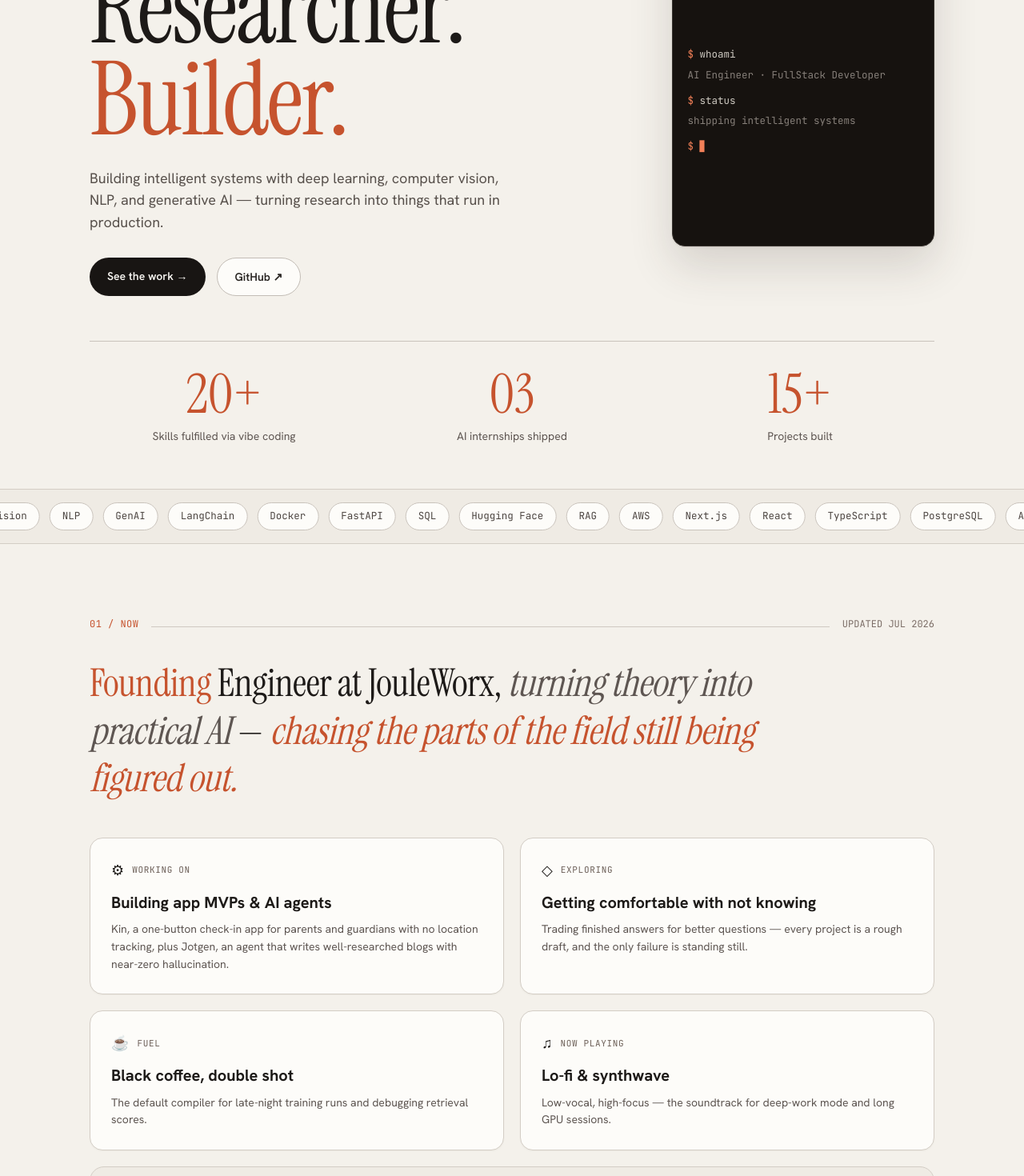
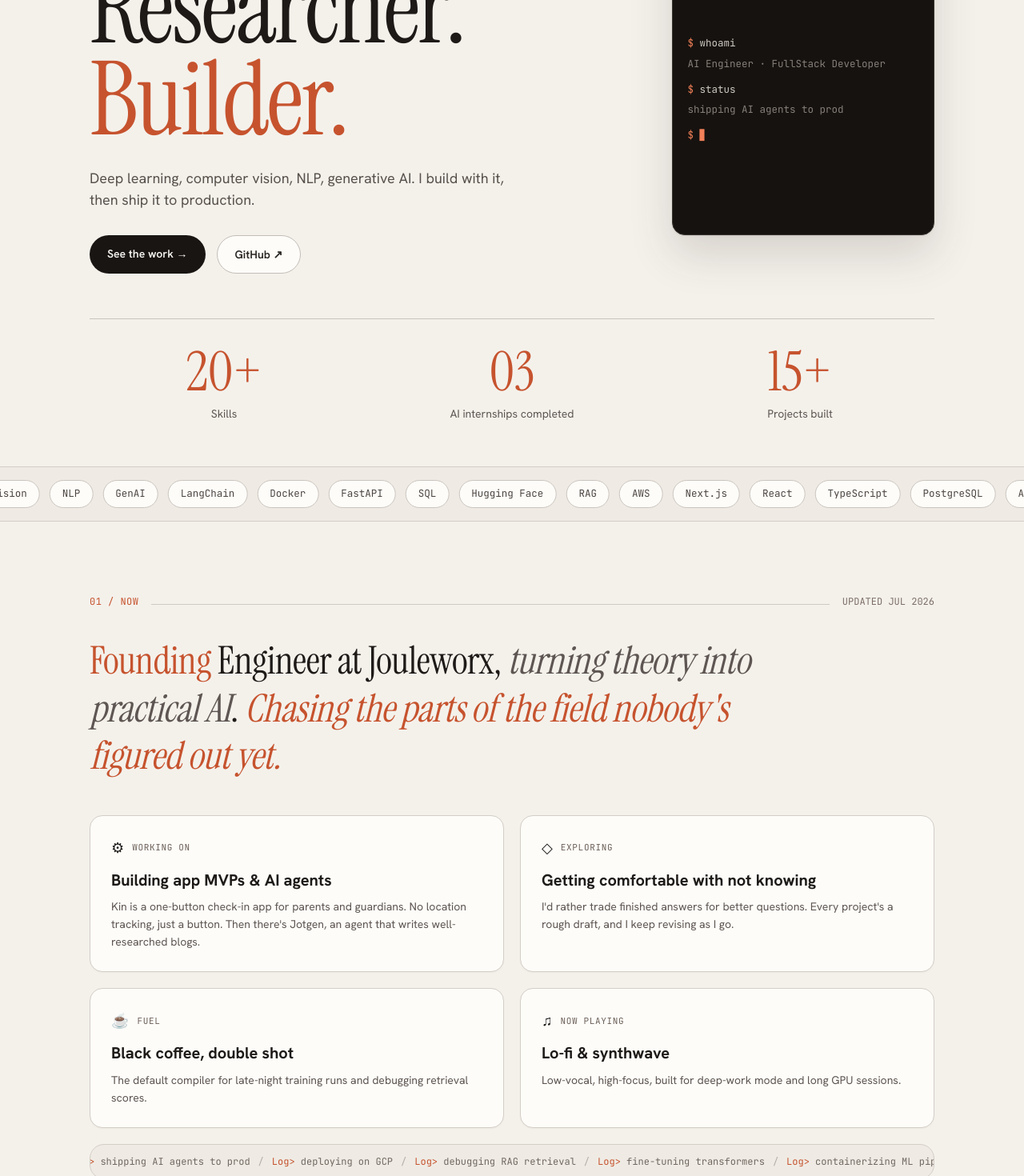
Before and after one commit to BEASTBOYJAY/Portfolio-Website, a Next.js app: page / in a window 1280 px wide. Shown: the part 380-1850 px from the top of the page at 80% size. Built offline with nearby package versions, Linux system fonts and the light colour scheme.

Commit message:
MOD: content changes

```diff
--- a/src/app/page.tsx
+++ b/src/app/page.tsx
@@ -50,8 +50,8 @@ const log = [
 const logDoubled = [...log, ...log];
 
 const stats = [
-  { target: 20, suffix: "+", pad: false, label: "Skills fulfilled via vibe coding" },
-  { target: 3, suffix: "", pad: true, label: "AI internships shipped" },
+  { target: 20, suffix: "+", pad: false, label: "Skills" },
+  { target: 3, suffix: "", pad: true, label: "AI internships completed" },
   { target: 15, suffix: "+", pad: false, label: "Projects built" },
 ];
 
@@ -60,13 +60,13 @@ const nowCards = [
     icon: "⚙",
     tag: "Working on",
     title: "Building app MVPs & AI agents",
-    body: "Kin, a one-button check-in app for parents and guardians with no location tracking, plus Jotgen, an agent that writes well-researched blogs with near-zero hallucination.",
+    body: "Kin is a one-button check-in app for parents and guardians. No location tracking, just a button. Then there's Jotgen, an agent that writes well-researched blogs.",
   },
   {
     icon: "◇",
     tag: "Exploring",
     title: "Getting comfortable with not knowing",
-    body: "Trading finished answers for better questions — every project is a rough draft, and the only failure is standing still.",
+    body: "I'd rather trade finished answers for better questions. Every project's a rough draft, and I keep revising as I go.",
   },
   {
     icon: "☕",
@@ -78,7 +78,7 @@ const nowCards = [
     icon: "♫",
     tag: "Now playing",
     title: "Lo-fi & synthwave",
-    body: "Low-vocal, high-focus — the soundtrack for deep-work mode and long GPU sessions.",
+    body: "Low-vocal, high-focus, built for deep-work mode and long GPU sessions.",
   },
 ];
 
@@ -89,7 +89,7 @@ const projects = [
     name: "Local RAG System",
     image: "/local_rag.png",
     link: "https://github.com/BEASTBOYJAY/Local_RAG",
-    desc: "A fully local RAG pipeline that processes PDFs, builds embeddings, and returns context-aware answers via semantic search.",
+    desc: "A RAG pipeline that processes PDFs and builds embeddings locally, then hands off to Groq for fast inference.",
     tags: ["Python", "Groq", "LLM"],
   },
   {
@@ -98,7 +98,7 @@ const projects = [
     name: "GPT Language Model",
     image: "/gpt_language_model.png",
     link: "https://github.com/BEASTBOYJAY/GPT-dev",
-    desc: "A GPT-style language model in PyTorch — multi-head attention, character tokenization, and GPU-accelerated training from scratch.",
+    desc: "A GPT-style language model in PyTorch, built from scratch: multi-head attention, character tokenization, GPU-accelerated training.",
     tags: ["Python", "PyTorch", "LLM"],
   },
   {
@@ -107,26 +107,34 @@ const projects = [
     name: "Car Racing Reinforcement Learning",
     image: "/car_rl.png",
     link: "https://github.com/BEASTBOYJAY/Car_RL",
-    desc: "A self-driving racer trained with PPO — lidar-based perception, custom physics, and reward shaping, racing head-to-head against a human player.",
+    desc: "A self-driving racer trained with PPO. It races head-to-head against a human player, using lidar-based perception, custom physics, and reward shaping.",
     tags: ["Python", "PPO", "Reinforcement Learning"],
   },
 ];
 
 const experience = [
   {
-    dates: "JAN 2026 — JUL 2026",
+    dates: "JUL 2026 - PRESENT",
+    company: "Jouleworx",
+    companyUrl: "https://jouleworx.com/",
+    role: "Founding Engineer",
+    points: [
+      "Building the company's first product MVP, gearing up for public launch.",
+    ],
+  },
+  {
+    dates: "JAN 2026 - JUL 2026",
     company: "Jouleworx",
     companyUrl: "https://jouleworx.com/",
     role: "Tech Generalist Intern",
     points: [
-      "Architected and deployed autonomous AI agents, integrating LLMs into production on high-performance infrastructure.",
-      "Built and maintained scalable Next.js web apps, bridging complex backends with responsive frontends.",
-      "Designed secure, cost-optimized cloud environments and CI/CD pipelines for containerized GCP deployments.",
-      "Currently building the company's first product MVP, gearing up for public launch.",
+      "Built and deployed AI agents backed by LLMs, running in production.",
+      "Built and maintained Next.js web apps, covering frontend and backend.",
+      "Set up CI/CD pipelines and GCP infrastructure for containerized deployments.",
     ],
   },
   {
-    dates: "MAY 2025 — OCT 2025",
+    dates: "MAY 2025 - OCT 2025",
     company: "Magure Inc.",
     companyUrl: "https://www.magureinc.com/",
     role: "AI Research Intern",
@@ -137,12 +145,12 @@ const experience = [
     ],
   },
   {
-    dates: "JUL 2024 — DEC 2024",
+    dates: "JUL 2024 - DEC 2024",
     company: "Wyr.ai",
     role: "AI Engineer Intern",
     points: [
       "Trained deep learning models for real-time object detection.",
-      "Automated data workflows and built scalable APIs.",
+      "Automated data workflows and built APIs.",
       "Researched autoencoders for feature extraction.",
     ],
   },
@@ -196,11 +204,11 @@ const terminalCommands: TerminalCommands = {
   whoami: () => ["AI Engineer · FullStack Developer"],
   age: () => [`${computeAge()} years old`],
   about: () => [
-    "Building intelligent systems with deep learning, computer vision, NLP, and generative AI —",
-    "turning research into things that run in production.",
+    "Deep learning, computer vision, NLP, generative AI.",
+    "I build with it, then ship it to production.",
   ],
-  status: () => ["shipping intelligent systems"],
-  help: () => ["Available commands:", ...commandMeta.map((c) => `${c.name.padEnd(12)}— ${c.hint}`)],
+  status: () => ["shipping AI agents to prod"],
+  help: () => ["Available commands:", ...commandMeta.map((c) => `${c.name.padEnd(12)}- ${c.hint}`)],
   skills: () => skills.flatMap((g) => [`${g.group}:`, `  ${g.items.join(", ")}`]),
   projects: () => projects.flatMap((p) => [`${p.name} (${p.year})`, `  ${p.desc}`]),
   experience: () => experience.map((e) => `${e.role} @ ${e.company} (${e.dates})`),
@@ -209,7 +217,7 @@ const terminalCommands: TerminalCommands = {
   stack: () => [tech.join(" · ")],
   sudo: () => ["Permission denied: nice try.", "This incident will be reported to /dev/null."],
   date: () => [new Date().toLocaleString()],
-  banner: () => ["Welcome to jay@sinha — type 'help' to see available commands."],
+  banner: () => ["Welcome to jay@sinha. Type 'help' to see available commands."],
 };
 
 const bentoSpan: Record<SkillSize, string> = {
@@ -334,7 +342,7 @@ function HeroSection() {
         className="inline-flex items-center gap-2.5 px-[14px] py-[7px] font-mono text-xs tracking-[0.04em] uppercase text-[oklch(0.50_0.02_50)]"
       >
         <span className="w-2 h-2 rounded-full bg-accent animate-pulse-dot" />
-        Currently Founding Engineer @ Jouleworx — open to interesting problems
+        Currently Founding Engineer @ Jouleworx, and open to interesting problems.
       </motion.div>
 
       <div className="grid grid-cols-1 md:grid-cols-[1.35fr_0.65fr] gap-12 items-center mt-7">
@@ -372,8 +380,8 @@ function HeroSection() {
             transition={{ duration: 0.6, ease: "easeOut", delay: 0.35 }}
             className="mt-[26px] max-w-[520px] text-lg leading-[1.55] text-[oklch(0.44_0.012_55)]"
           >
-            Building intelligent systems with deep learning, computer vision, NLP, and generative AI — turning
-            research into things that run in production.
+            Deep learning, computer vision, NLP, generative AI. I build with it, then ship it to
+            production.
           </motion.p>
 
           <motion.div
@@ -420,7 +428,7 @@ function HeroSection() {
                   <div>
                     <span className="text-[oklch(0.72_0.15_40)]">$</span> status
                   </div>
-                  <div className="text-[oklch(0.60_0.012_60)] mb-1.5">shipping intelligent systems</div>
+                  <div className="text-[oklch(0.60_0.012_60)] mb-1.5">shipping AI agents to prod</div>
                 </>
               }
             />
@@ -474,9 +482,9 @@ function NowSection() {
         {...reveal}
         className="font-serif font-normal text-[clamp(30px,3.9vw,48px)] leading-[1.24] max-w-[900px] tracking-[-0.01em]"
       >
-        <span className="text-accent">Founding</span> Engineer at JouleWorx,{" "}
-        <span className="italic text-[oklch(0.46_0.012_55)]">turning theory into practical AI</span> —{" "}
-        <span className="italic text-accent">chasing the parts of the field still being figured out.</span>
+        <span className="text-accent">Founding</span> Engineer at Jouleworx,{" "}
+        <span className="italic text-[oklch(0.46_0.012_55)]">turning theory into practical AI</span>.{" "}
+        <span className="italic text-accent">Chasing the parts of the field nobody's figured out yet.</span>
       </motion.p>
 
       <div className="grid grid-cols-1 sm:grid-cols-2 gap-5 mt-11">
@@ -579,9 +587,9 @@ function ExperienceSection() {
     <section id="experience" className="max-w-[1120px] mx-auto px-8 pt-[72px] pb-10">
       <SectionLabel index="03" title="EXPERIENCE" />
       <div className="flex flex-col">
-        {experience.map((e) => (
+        {experience.map((e, i) => (
           <motion.div
-            key={e.company}
+            key={`${e.company}-${i}`}
             {...reveal}
             className="grid grid-cols-1 md:grid-cols-[0.5fr_1.5fr] gap-9 py-7 border-t border-[oklch(0.84_0.012_72)]"
           >
@@ -628,7 +636,7 @@ function WritingSection() {
             I write about AI, ML &amp; <span className="text-accent">building things.</span>
           </h2>
           <p className="mt-5 max-w-[520px] text-[17px] leading-[1.55] text-[oklch(0.44_0.012_55)]">
-            Notes from the workbench — model experiments, RAG pipelines, and lessons from turning papers into
+            Notes from the workbench. Model experiments, RAG pipelines, and lessons from turning papers into
             production code.
           </p>
           <a
@@ -725,8 +733,8 @@ function ContactSection() {
         Got an <span className="text-accent">interesting problem?</span> Let&apos;s talk.
       </motion.h2>
       <motion.p {...reveal} className="mt-[22px] max-w-[540px] text-lg leading-[1.55] text-[oklch(0.44_0.012_55)]">
-        I&apos;m always open to conversations about AI, ML, and generative tech — especially the kind that don&apos;t
-        have an obvious answer yet. I read every message.
+        I&apos;m always open to conversations about AI, ML, and generative tech, especially the kind without
+        an obvious answer yet. I read every message.
       </motion.p>
       <motion.div {...reveal} className="flex flex-wrap gap-3.5 mt-[34px]">
         <a
--- a/src/lib/site-config.ts
+++ b/src/lib/site-config.ts
@@ -6,7 +6,7 @@ export const siteConfig = {
   blogUrl: "https://blogs.jaysinha.dev",
   title: "Jay Sinha | AI Engineer & ML Developer",
   description:
-    "AI Engineer specializing in Deep Learning, Computer Vision, NLP, and Generative AI. Building cutting-edge AI solutions.",
+    "AI Engineer specializing in Deep Learning, Computer Vision, NLP, and Generative AI. I build AI agents and ship them to production.",
   jobTitle: "AI Engineer",
   employer: {
     name: "Jouleworx",
```
